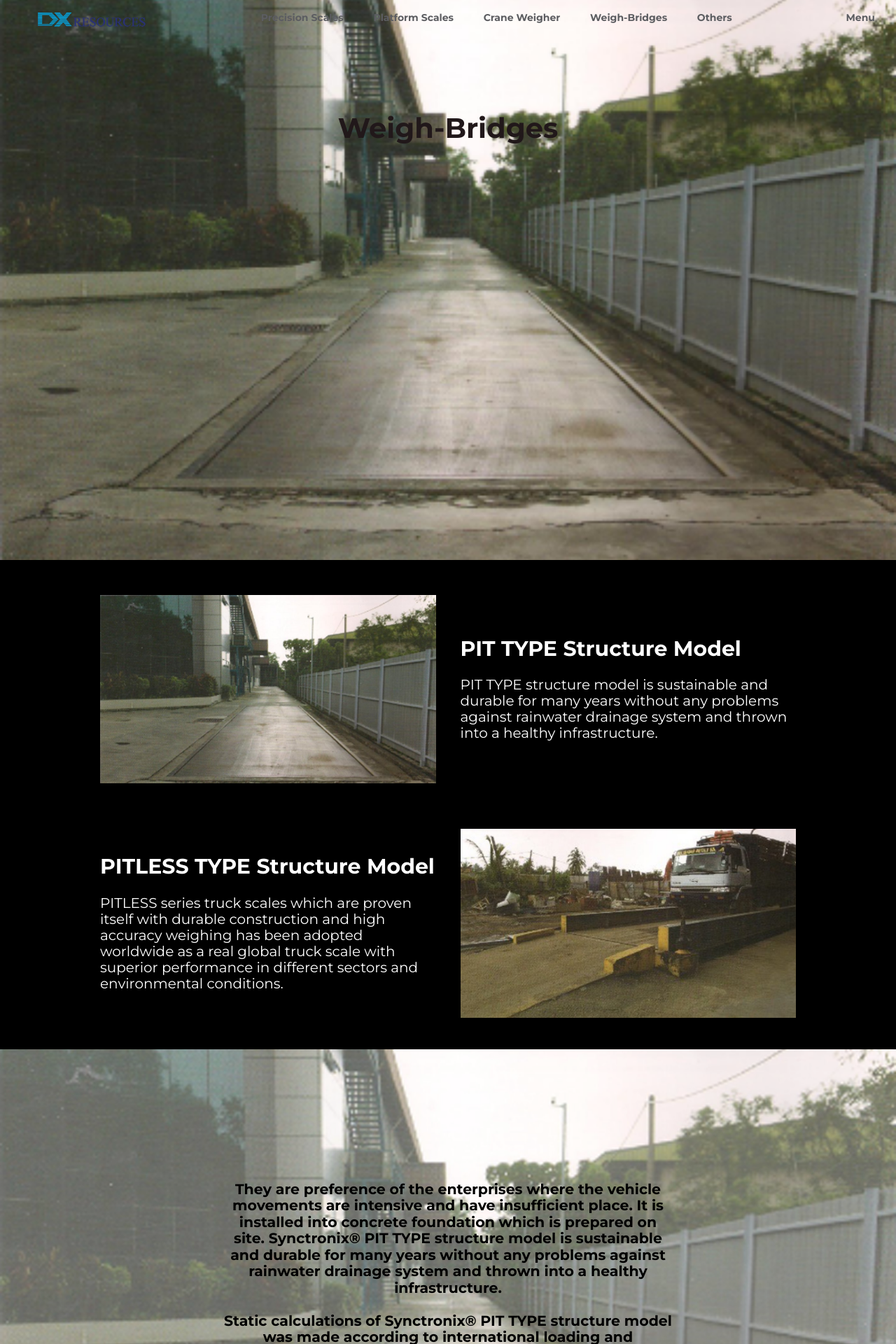
After one commit to speedjin1995/dxweighing, a PHP site: page /weig.php in a window 1280 px wide. The commit adds this page. Shown: the top 1920 px of the page at 70% size. Run offline with PHP 8.4, Linux system fonts and the light colour scheme; some web fonts are replaced.

Commit message:
fix weigh-bridges page

```diff
--- a/actionpage.php
+++ b/actionpage.php
@@ -76,7 +76,7 @@
         </div>
       </form>
     </div>
-    <footer class="footer" style="padding-top: 200px;">
+    <footer class="footer" style="padding-top: 200px; padding-left: 0%; padding-right: 0%;">
       <?php
     include 'footer.php';
 ?>
--- a/assets/css/common.css
+++ b/assets/css/common.css
@@ -34,6 +34,7 @@ input[type=submit]:hover {
 }
 
 .grid-container2 {
+  padding-bottom: 30px;
   background-color: black;
   height: auto;
   display: grid;
@@ -67,12 +68,13 @@ input[type=submit]:hover {
 
 .caption {
   position: absolute;
-  top: 92%;
+  top: 50%;
   left: 50%;
   transform: translate(-50%, -50%);
   text-align: center;
-  color: white;
+  color: black;
   font-weight: bold;
+  font-size: 1.6vw;
 }
 
 
--- a/assets/css/footer.css
+++ b/assets/css/footer.css
@@ -4,7 +4,7 @@
     bottom: 0;
     width: 100%;
     text-transform: capitalize;
-    background: white;
+    /* background: rgba(0, 0, 0, 0.5); */
 }
 
 .footer ul {
--- a/index.php
+++ b/index.php
@@ -34,7 +34,7 @@
           <a class="btn btn-primary" href="actionpage.php">Contact Us</a>
         </div>
       </section>
-      <section class="section four">
+      <section onclick="location.href='weig.php';" class="section four">
         <div class="content">
           <h1 class="title">Weigh-Bridges</h1>
         </div>
--- a/menu.php
+++ b/menu.php
@@ -10,7 +10,7 @@
             <a href="pres.php" class="nav-btn">Precision Scales</a>
             <a href="plat.php" class="nav-btn">Platform Scales</a>
             <a href="cran.php" class="nav-btn">Crane Weigher</a>
-            <a href="y.php" class="nav-btn">Weigh-Bridges</a>
+            <a href="weig.php" class="nav-btn">Weigh-Bridges</a>
             <a href="roof.php" class="nav-btn">Others</a>
         </li>
     </ul>
@@ -30,7 +30,7 @@
         <li><a href="pres.php" class="nav-link">Precision Scales</a></li>
         <li><a href="plat.php" class="nav-link">Platform Scales</a></li>
         <li><a href="cran.php" class="nav-link">Crane Weigher</a></li>
-        <li><a href="y.php" class="nav-link">Weigh-Bridges</a></li>
+        <li><a href="weig.php" class="nav-link">Weigh-Bridges</a></li>
         <li><a href="roof.php" class="nav-link">Others</a></li>
     </ul>
 </nav>
--- /dev/null
+++ b/weig.php
@@ -0,0 +1,95 @@
+<!DOCTYPE html>
+<html lang="en">
+
+<?php
+    include 'header.php';
+?>
+
+<body>
+    <?php
+    include 'menu.php';
+?>
+
+    <section class="section four" style="position: relative;">
+        <div class="content">
+            <h1 class="title">Weigh-Bridges</h1>
+    </section>
+    <section class="section" style="position: relative;">
+        <div class="grid-container2">
+            <div class="grid-item2">
+                <img src="assets/media/weig_1.jpg" alt="" style="width: 100%;">
+            </div>
+            <div class="grid-item2">
+                <h1>PIT TYPE Structure Model</h1><br>
+                <p>PIT TYPE structure model is sustainable and durable for many years without any problems against
+                    rainwater drainage system and thrown into a healthy infrastructure.
+                <p>
+            </div>
+
+            <div class="grid-item2">
+                <h1>PITLESS TYPE Structure Model</h1> <br>
+                <p>PITLESS series truck scales which are proven itself with durable construction and high accuracy
+                    weighing has been adopted worldwide as a real global truck scale with superior performance in
+                    different sectors and environmental conditions.
+                </p>
+            </div>
+            <div class="grid-item2">
+                <img src="assets/media/weig_2.jpg" alt="" style="width: 100%;">
+            </div>
+        </div>
+        <div id="sec2">
+            <div class="thumbnail">
+                <img id="txt" src="assets/media/weig_3.jpg" alt="" style="width: 100%; opacity: 0.7;">
+                <div class="caption">
+                    <p>They are preference of the enterprises where the vehicle movements are intensive and have
+                        insufficient place. It is installed into concrete foundation which is prepared on site.
+                        Synctronix® PIT TYPE structure model is sustainable and durable for many years without any
+                        problems against rainwater drainage system and thrown into a healthy infrastructure.
+                        <br><br>Static calculations of Synctronix® PIT TYPE structure model was made according to
+                        international loading and measurement standards by Malaysia PE architecture drawing. PIT TYPE
+                        construction was designed checking the weight of heaviest axle limits of the vehicles, their
+                        position, and movement and braking forces on the truck scales. With these calculations, uniform
+                        charge distribution created on it. With PIT TYPE structure and stainless-steel multiple load
+                        cells design ensure superior strength and high measurement accuracy.
+                    </p>
+                </div>
+            </div>
+        </div>
+        <div id="sec2">
+            <div class="thumbnail">
+                <img id="txt" src="assets/media/weig_4.jpg" alt="" style="width: 100%; opacity: 0.7;">
+                <div class="caption">
+                    <p>Synctronix® PITLESS series electronic truck scales models which lead to development and change of
+                        the sector are produced by Synctronix® with a long-standing history and knowledge. Synctronix®
+                        PITLESS series truck scales which are proven itself with durable construction and high accuracy
+                        weighing has been adopted worldwide as a real global truck scale with superior performance in
+                        different sectors and environmental conditions.
+                        <br><br>Synctronix® PITLESS high cross-section carrying beams and cross members platform
+                        structure which are designed according to the movement of vehicles operating tough working
+                        conditions guarantees to serve long periods of time. Multiple load cells design contributes
+                        superior strength and high measurement accuracy. İt is matchless with design, strong structure,
+                        reliability, minimum service, maintenance and foundation costs. Modular structures of scale make
+                        loading to the truck, unloading to the install area and installation process much easier.
+                        <br><br>Pit Less type weighbridge is the most popular weighbridge among all categories of
+                        Weighbridge. Unlike Pit Type Weighbridge, this weighbridge generally installs above the Surface
+                        level which require the Ramp on both sides for vehicle to approach to Weighbridge platform. This
+                        type of weighbridge requires larger floor space as compared to the Pit type weighbridge due to
+                        the requirement of Ramp but is still the economic & most reliable solution. Pit less weighbridge
+                        requires the least Civil Construction cost.
+                    </p>
+                </div>
+            </div>
+        </div>
+        <footer class="footer" style="padding-bottom: 1.5%;">
+            <?php
+    include 'footer.php';
+?>
+        </footer>
+    </section>
+    <script src="https://cdnjs.cloudflare.com/ajax/libs/fullPage.js/3.1.2/fullpage.min.js"
+        integrity="sha512-gSf3NCgs6wWEdztl1e6vUqtRP884ONnCNzCpomdoQ0xXsk06lrxJsR7jX5yM/qAGkPGsps+4bLV5IEjhOZX+gg=="
+        crossorigin="anonymous" referrerpolicy="no-referrer"></script>
+    <script src="assets/js/index.js"></script>
+</body>
+
+</html>
```
Also changed, not shown: cran.php (+35 -83 lines), y.php (deleted, +0 -183 lines), app_screenshot.png (deleted), assets/media/cran_1.jpg (added), assets/media/weig_1.jpg (added), assets/media/weig_2.jpg (added), assets/media/weig_3.jpg (added), assets/media/weig_4.jpg (added), 1 other file.
